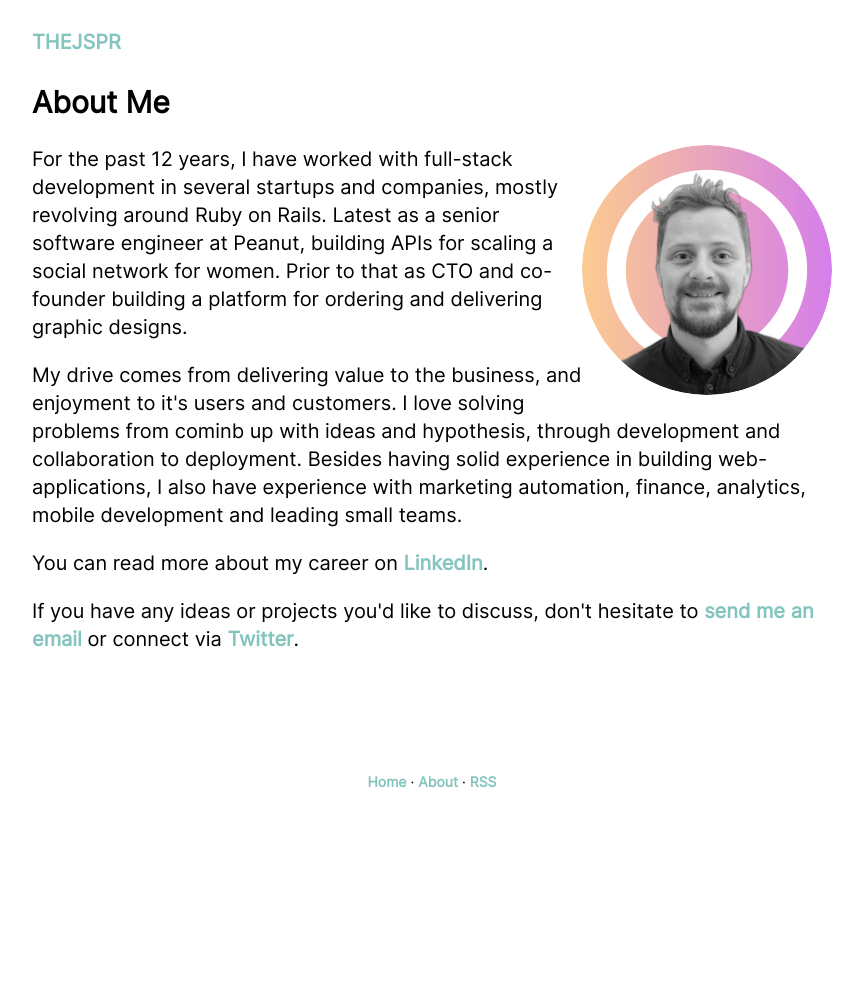
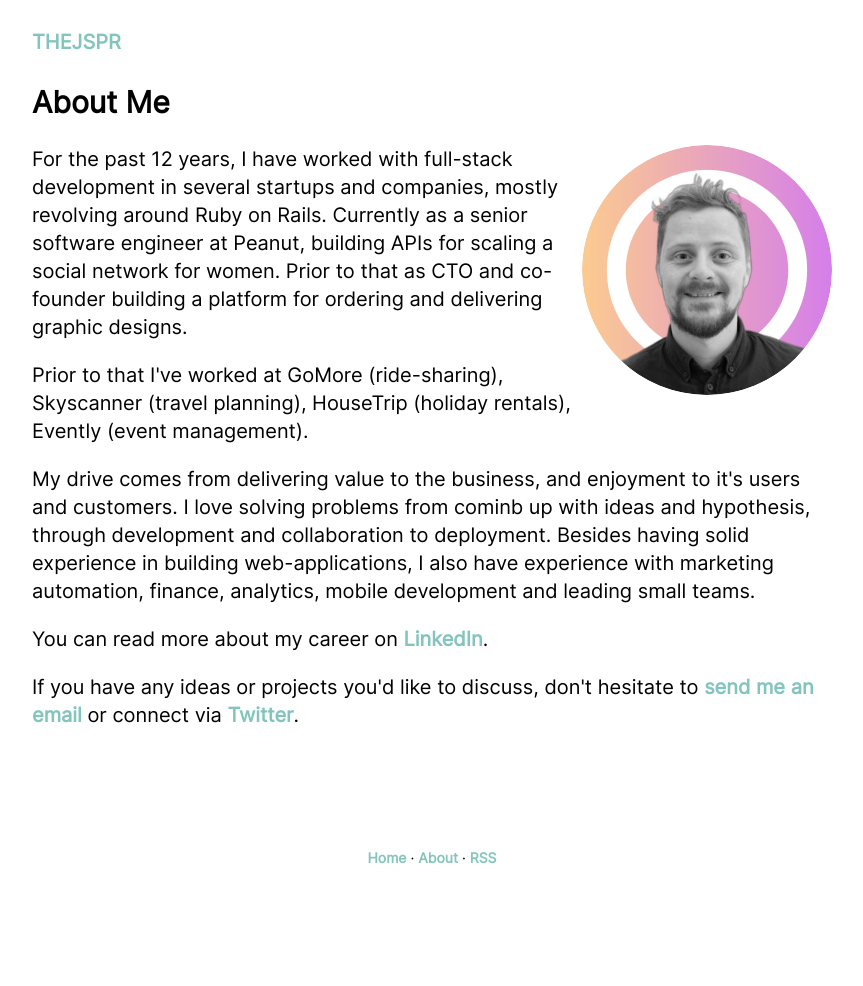
Before and after one commit to thejspr/thejspr.com, a Jekyll site: the page built from about/index.html, in a window 1280 px wide. Shown: the whole page, without its empty margins (208-1071 px from the left). Built offline with Jekyll 4.4.1, drawn with Linux system fonts in a browser that asks for light colours; before the commit the page ends 910 px from its top, so only the background shows below that.

Commit message:
update about

```diff
--- a/about/index.html
+++ b/about/index.html
@@ -10,9 +10,14 @@ title: About me
 <p>
   For the past 12 years, I have worked with full-stack development in
   several startups and companies, mostly revolving around Ruby on Rails.
-  Latest as a senior software engineer at Peanut, building APIs for scaling
+  Currently as a senior software engineer at Peanut, building APIs for scaling
   a social network for women. Prior to that as CTO and co-founder building a
   platform for ordering and delivering graphic designs.
+</p>
+
+<p>
+  Prior to that I've worked at GoMore (ride-sharing), Skyscanner (travel planning),
+  HouseTrip (holiday rentals), Evently (event management).
 </p>
 
 <p>
```
